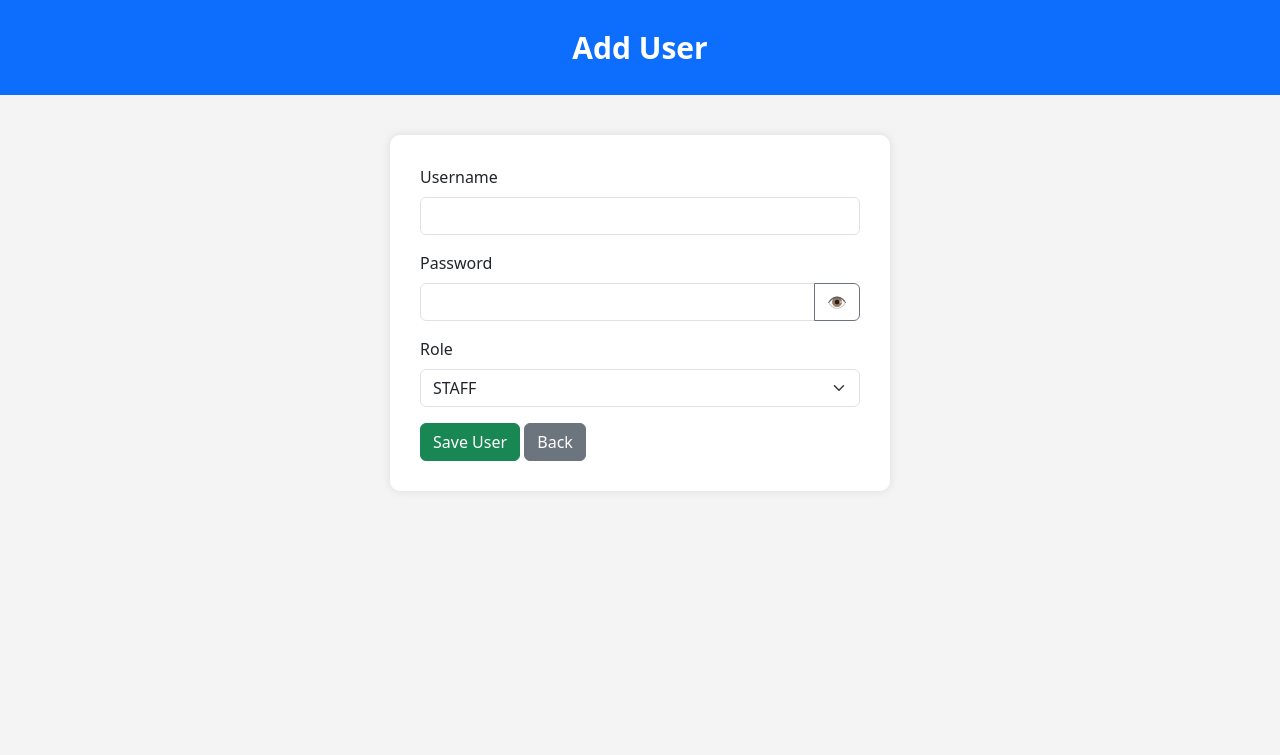
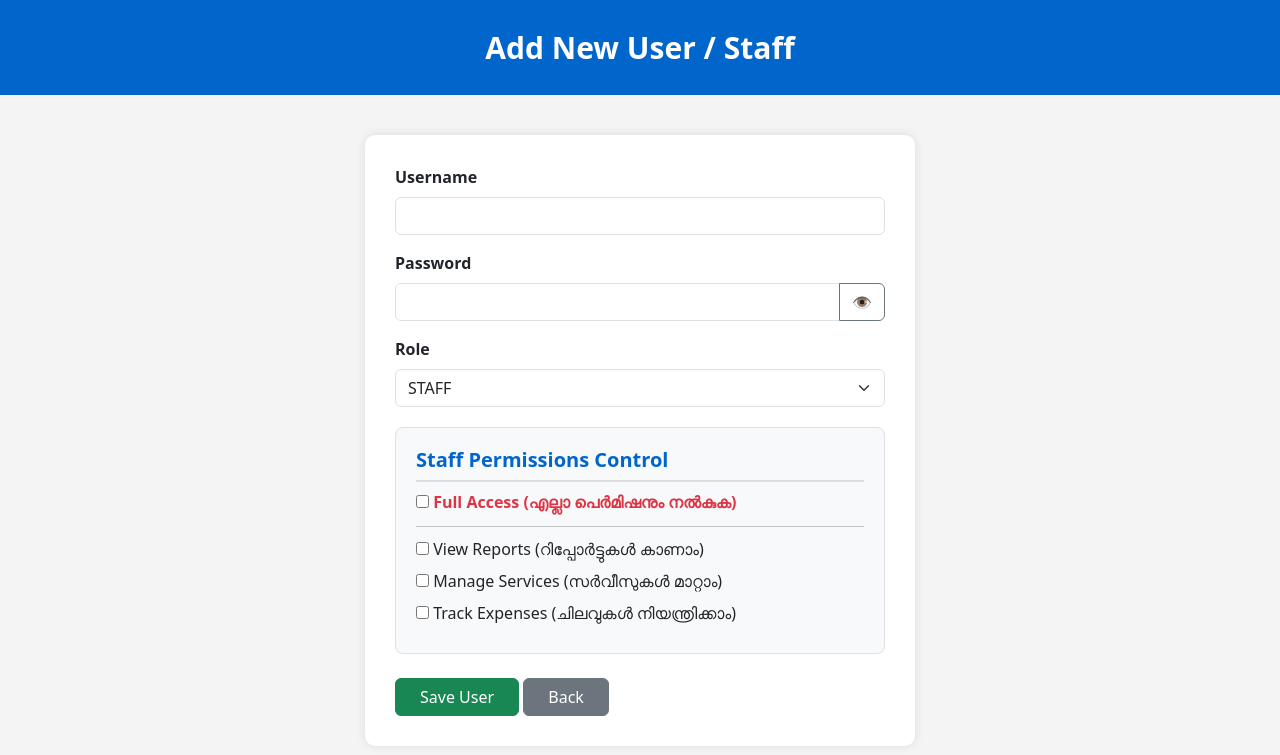
Before and after one commit to Akshayabill/csc-billing, a Flask app: page /add_user in a window 1280 px wide. Shown: the top 755 px of the page. Run offline with Flask 3, Linux system fonts and the light colour scheme; the visitor is signed in with stand-in values (Sample User, id 1); some libraries are stand-ins or nearby versions.

Commit message:
Update add_user.html

```diff
--- a/templates/add_user.html
+++ b/templates/add_user.html
@@ -6,13 +6,12 @@
 <link href="https://cdn.jsdelivr.net/npm/bootstrap@5.3.3/dist/css/bootstrap.min.css" rel="stylesheet">
 
 <style>
-
 body{
     background:#f4f4f4;
 }
 
 .header{
-    background:#0d6efd;
+    background:#0066cc; /* CSC Blue Theme */
     color:white;
     padding:25px;
     text-align:center;
@@ -21,7 +20,7 @@ body{
 }
 
 .form-box{
-    width:500px;
+    width:550px;
     margin:auto;
     margin-top:40px;
     background:white;
@@ -30,13 +29,20 @@ body{
     box-shadow:0 0 10px rgba(0,0,0,.1);
 }
 
+.perm-box {
+    margin-top: 20px;
+    background: #f8f9fa;
+    padding: 20px;
+    border-radius: 8px;
+    border: 1px solid #dee2e6;
+}
 </style>
 
 </head>
 <body>
 
 <div class="header">
-    Add User
+    Add New User / Staff
 </div>
 
 <div class="form-box">
@@ -44,104 +50,83 @@ body{
 <form method="POST">
 
 <div class="mb-3">
-    <label class="form-label">
-        Username
-    </label>
-
-    <input
-        type="text"
-        name="username"
-        class="form-control"
-        required>
+    <label class="form-label"><b>Username</b></label>
+    <input type="text" name="username" class="form-control" required>
 </div>
 
 <div class="mb-3">
-
-    <label class="form-label">
-        Password
-    </label>
-
+    <label class="form-label"><b>Password</b></label>
     <div class="input-group">
-
-        <input
-            type="password"
-            id="password"
-            name="password"
-            class="form-control"
-            required>
-
-        <button
-            type="button"
-            class="btn btn-outline-secondary"
-            onclick="togglePassword()">
-
-            👁
-
-        </button>
-
+        <input type="password" id="password" name="password" class="form-control" required>
+        <button type="button" class="btn btn-outline-secondary" onclick="togglePassword()">👁</button>
     </div>
-
 </div>
 
 <div class="mb-3">
+    <label class="form-label"><b>Role</b></label>
+    <select name="role" id="user_role" class="form-select" onchange="checkRole()">
+        <option value="ADMIN">ADMIN</option>
+        <option value="STAFF" selected>STAFF</option>
+    </select>
+</div>
 
-    <label class="form-label">
-        Role
+<!-- Staff Permission Section -->
+<div class="perm-box" id="permission_section">
+    <h5 style="margin-top: 0; color: #0066cc; font-weight: bold; border-bottom: 2px solid #ddd; padding-bottom: 8px;">
+        Staff Permissions Control
+    </h5>
+
+    <label style="display: block; margin-bottom: 12px; cursor: pointer;">
+        <input type="checkbox" name="is_full_access" value="true" onchange="toggleAllPerms(this)">
+        <span style="color: #dc3545; font-weight: bold;">Full Access (എല്ലാ പെർമിഷനും നൽകുക)</span>
+    </label>
+    <hr style="margin: 10px 0;">
+
+    <label style="display: block; margin-bottom: 8px; cursor: pointer;">
+        <input type="checkbox" class="perm-check" name="can_view_reports" value="true"> View Reports (റിപ്പോർട്ടുകൾ കാണാം)
     </label>
 
-    <select
-        name="role"
-        class="form-select">
+    <label style="display: block; margin-bottom: 8px; cursor: pointer;">
+        <input type="checkbox" class="perm-check" name="can_manage_services" value="true"> Manage Services (സർവീസുകൾ മാറ്റാം)
+    </label>
 
-        <option value="ADMIN">
-            ADMIN
-        </option>
-
-        <option value="STAFF" selected>
-            STAFF
-        </option>
-
-    </select>
-
+    <label style="display: block; margin-bottom: 8px; cursor: pointer;">
+        <input type="checkbox" class="perm-check" name="can_manage_expenses" value="true"> Track Expenses (ചിലവുകൾ നിയന്ത്രിക്കാം)
+    </label>
 </div>
 
-<button
-    type="submit"
-    class="btn btn-success">
-
-    Save User
-
-</button>
-
-<a
-    href="/users"
-    class="btn btn-secondary">
-
-    Back
-
-</a>
+<div class="mt-4">
+    <button type="submit" class="btn btn-success px-4">Save User</button>
+    <a href="/users" class="btn btn-secondary px-4">Back</a>
+</div>
 
 </form>
 
 </div>
 
 <script>
+function togglePassword() {
+    let pwd = document.getElementById("password");
+    pwd.type = (pwd.type == "password") ? "text" : "password";
+}
 
-function togglePassword()
-{
-    let pwd =
-    document.getElementById("password");
-
-    if(pwd.type=="password")
-    {
-        pwd.type="text";
-    }
-    else
-    {
-        pwd.type="password";
+function checkRole() {
+    let role = document.getElementById("user_role").value;
+    let permSection = document.getElementById("permission_section");
+    if(role === "ADMIN") {
+        permSection.style.display = "none";
+    } else {
+        permSection.style.display = "block";
     }
 }
 
+function toggleAllPerms(master) {
+    let checkboxes = document.getElementsByClassName('perm-check');
+    for (let i = 0; i < checkboxes.length; i++) {
+        checkboxes[i].checked = master.checked;
+        checkboxes[i].disabled = master.checked;
+    }
+}
 </script>
 
 </body>
```
